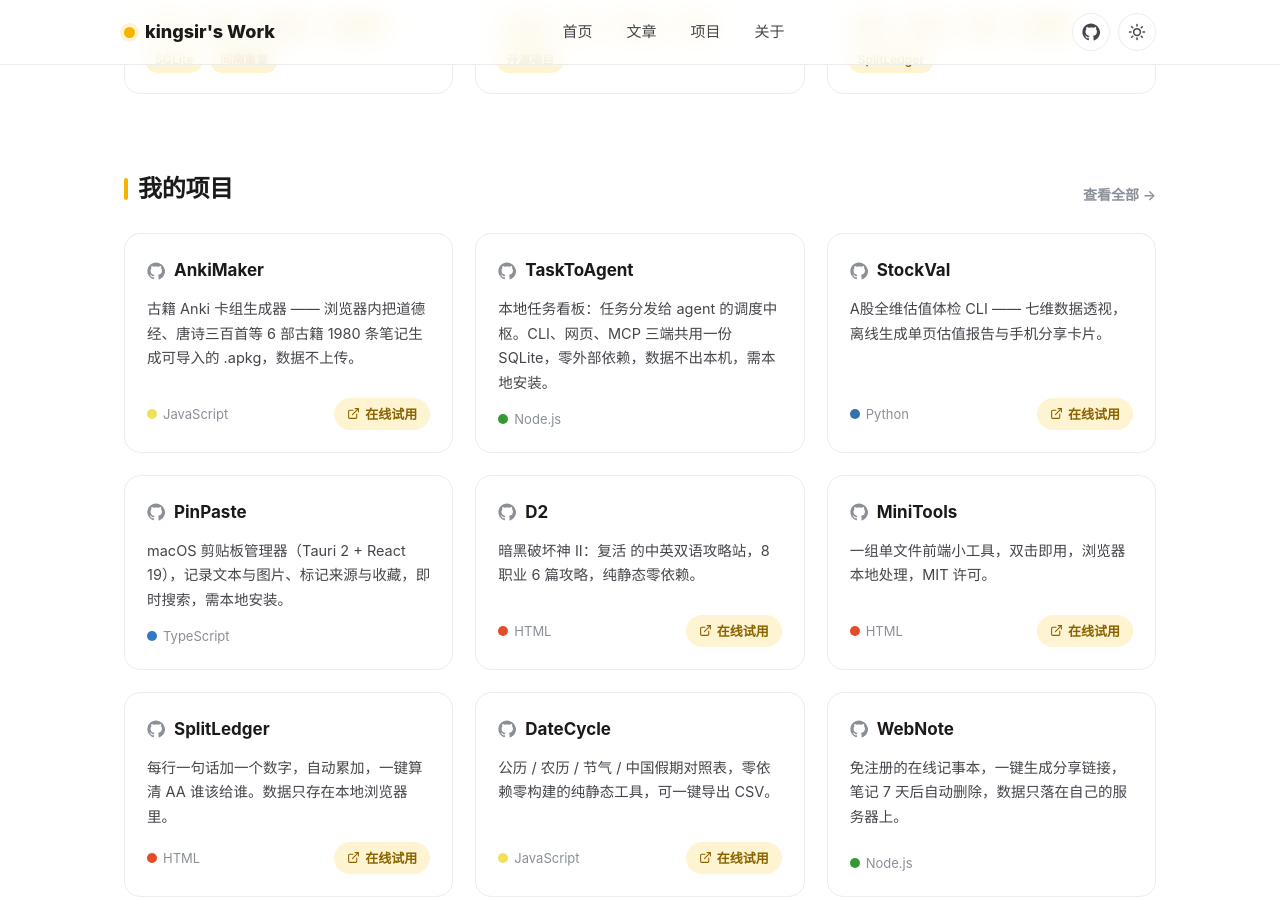
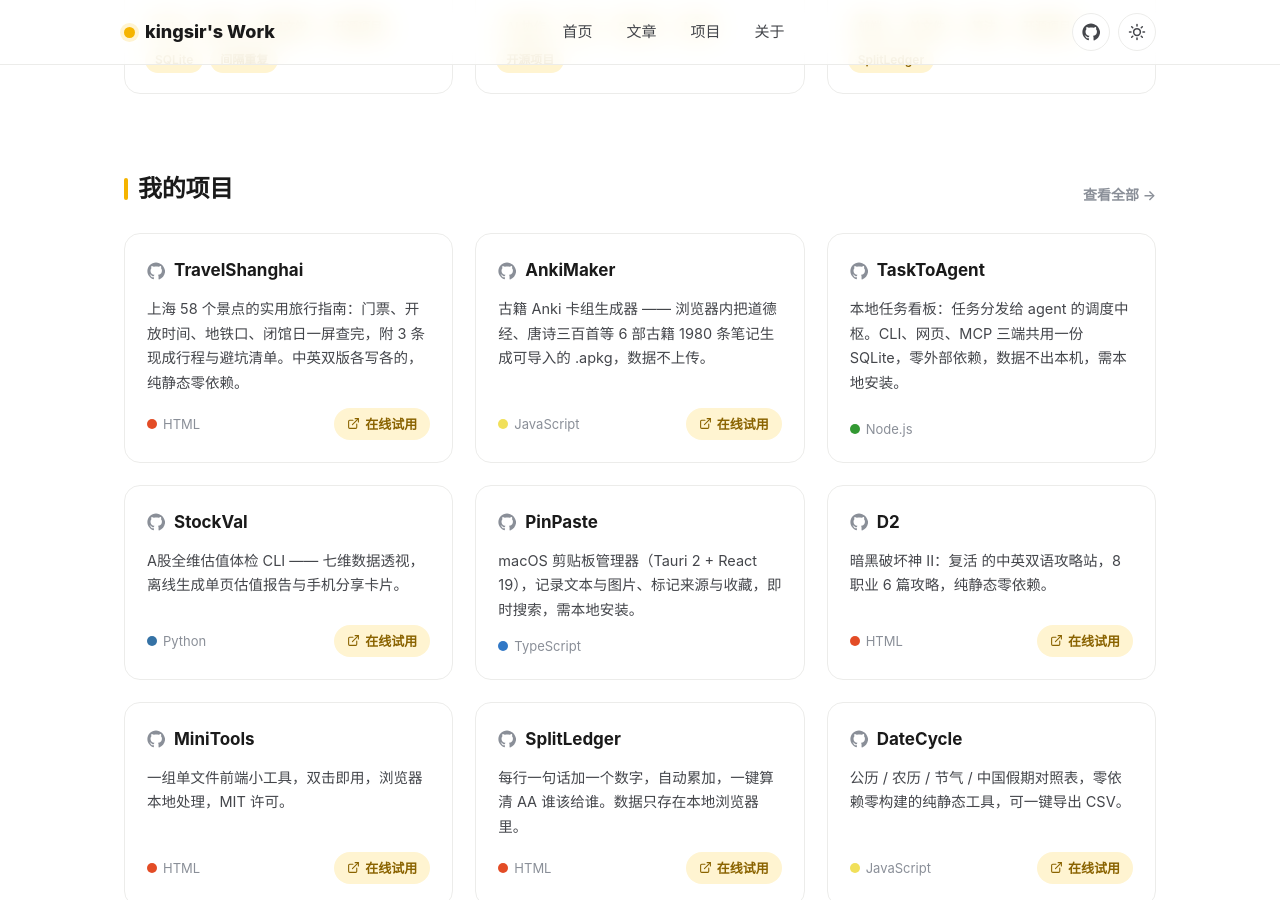
Before and after one commit to isnotry/isnotry.github.io, a Jekyll site: the page built from docs/index.html, in a window 1280 px wide and 900 px high, scrolled down 942 px. Built offline with Jekyll 4.4.1, drawn with Linux system fonts in a browser that asks for light colours.

Commit message:
site: 收录 TravelShanghai（上海旅行指南）

```diff
--- a/docs/_data/projects.yml
+++ b/docs/_data/projects.yml
@@ -19,6 +19,16 @@
 #   ⚠️ 站点 assets/img/projects/ 已于 2026-10-19 清空，图不跟仓库推。
 #   配色遵循 writing/images/product-cover/design.md（不是 post-cover 那份）。
 #   改了项目定位/语言标签就重跑一次脚本 + 重新上传。
+- name: TravelShanghai
+  desc: 上海 58 个景点的实用旅行指南：门票、开放时间、地铁口、闭馆日一屏查完，附 3 条现成行程与避坑清单。中英双版各写各的，纯静态零依赖。
+  url: https://github.com/isnotry/travel-shanghai
+  demo: https://kingsir.work/travel-shanghai/
+  lang: HTML
+  lang_class: lang-html
+  date: "2026-10-27T00:17"
+  updated: "2026-10-27"
+  shot: https://img.kingsir.work/i/20261026/project-travelshanghai.webp
+  shot_alt: TravelShanghai 项目卡：58 个上海景点中英双语指南
 - name: AnkiMaker
   desc: 古籍 Anki 卡组生成器 —— 浏览器内把道德经、唐诗三百首等 6 部古籍 1980 条笔记生成可导入的 .apkg，数据不上传。
   url: https://github.com/isnotry/AnkiMaker
```
